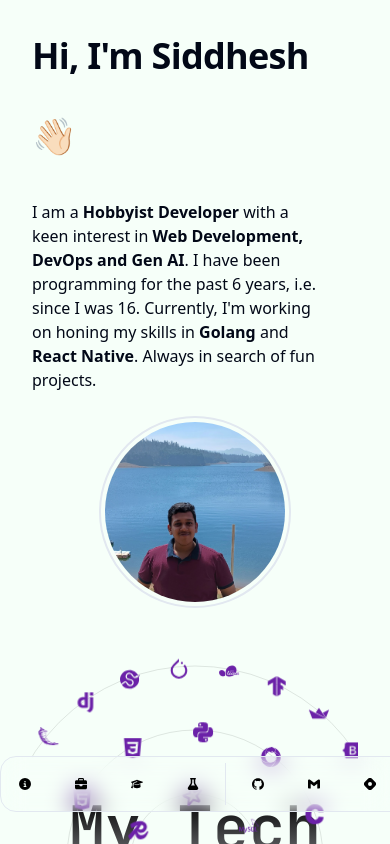
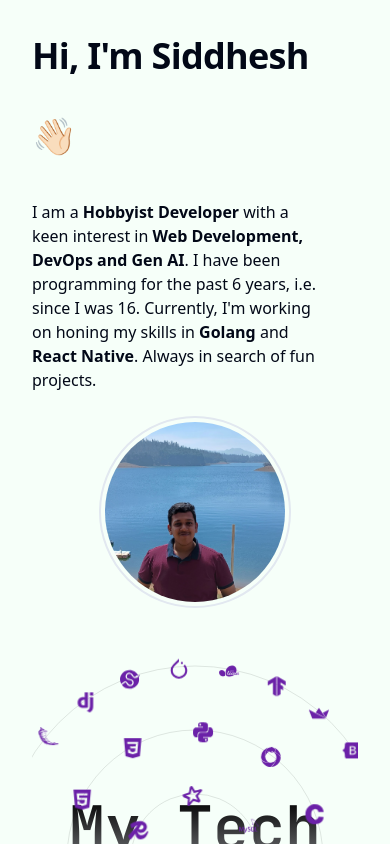
Before and after one commit to Siddhesh-Agarwal/Siddhesh-Agarwal.github.io, a Next.js app: page / in a window 390 px wide. Shown: the top 844 px of the page. Built offline with nearby package versions, Linux system fonts and the light colour scheme.

Commit message:
made dock invisible for mobile devices

```diff
--- a/app/page.tsx
+++ b/app/page.tsx
@@ -379,7 +379,7 @@ export default function HomePage() {
                     <ProjectsSection details={ProjectsOrTools} />
                 </section>
             </div>
-            <div className="pointer-events-none fixed inset-x-0 bottom-0 z-30 mx-auto flex origin-bottom h-full max-h-14 mb-16">
+            <div className="pointer-events-none fixed inset-x-0 bottom-0 z-30 mx-auto hidden md:flex origin-bottom h-full max-h-14 mb-16">
                 <DockNav sectionNav={sectionNav} socialLinks={socialLinks} />
             </div>
         </main>
```
